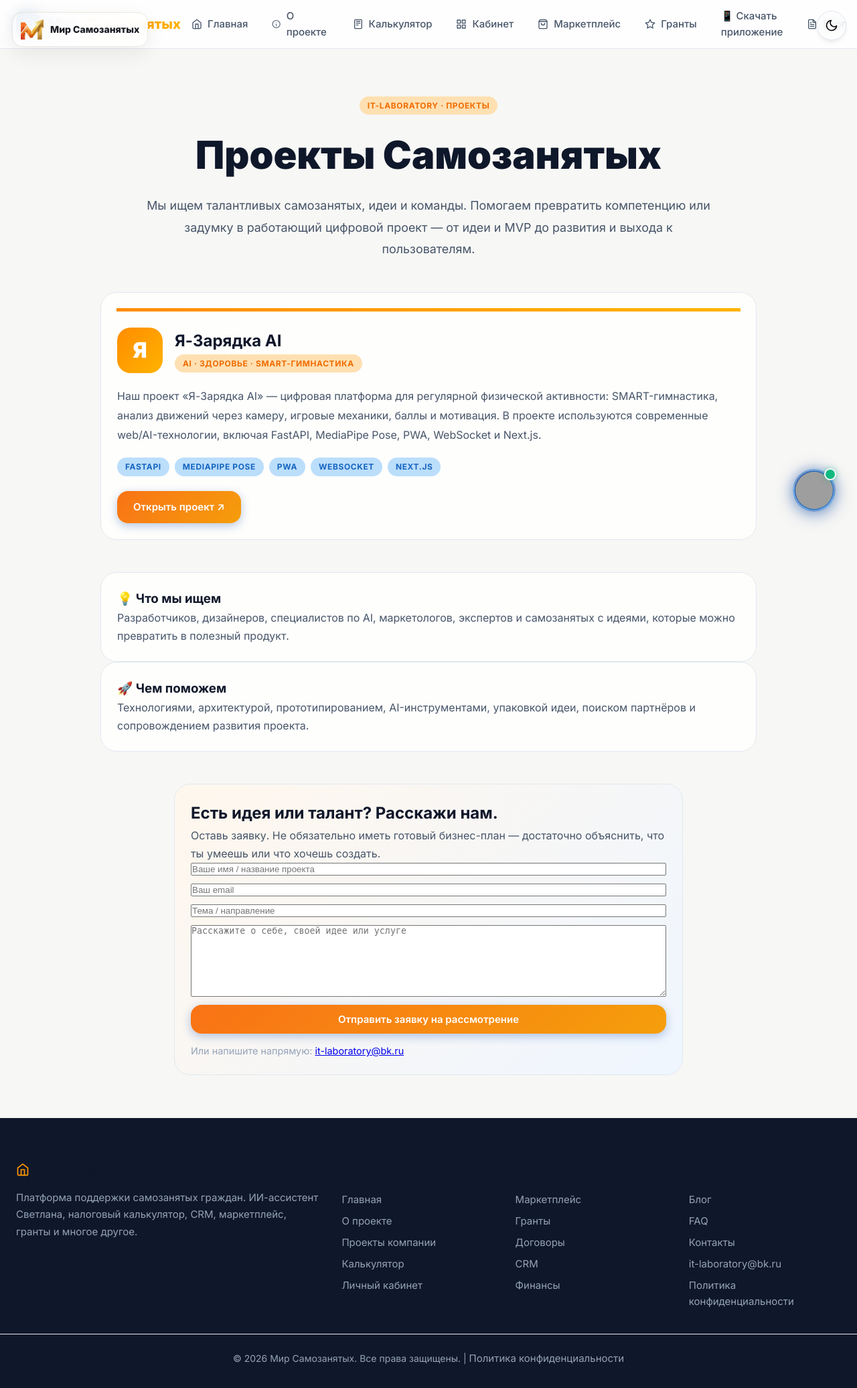
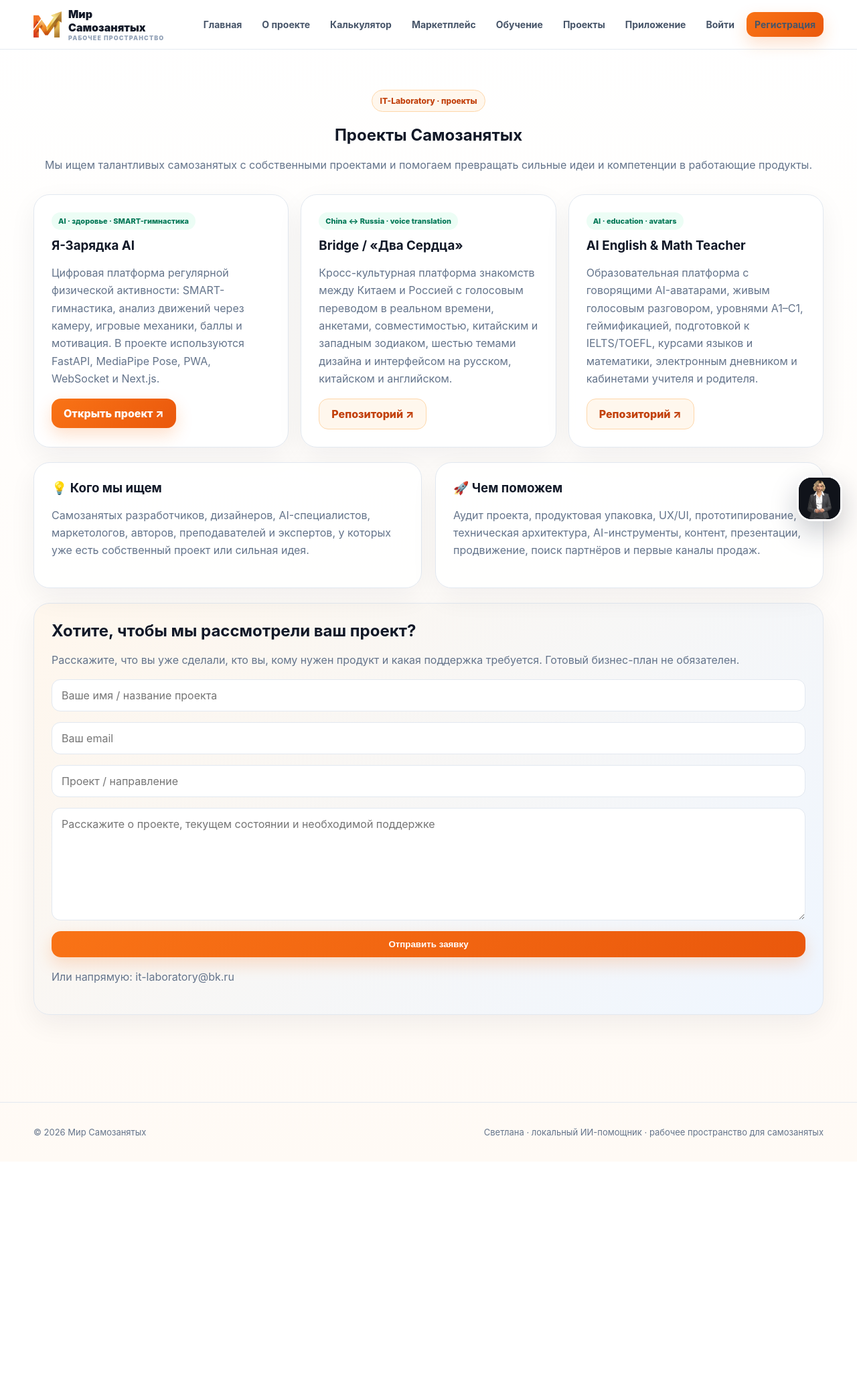
Before and after one commit to paulafanasyev/mir-samozanyatykh-, a Python web app: template src/templates/projects.html in a window 1280 px wide. Shown: the whole page at 67% size. After the commit the page ends 1698 px from the top, so only its background shows below. Run offline with Jinja, Linux system fonts and the light colour scheme; the template is opened without the code that fills it, so the values that code supplies are empty; grey boxes are pictures that could not be loaded.

Commit message:
feat(projects): add Bridge and AI Teacher projects

```diff
--- a/src/templates/projects.html
+++ b/src/templates/projects.html
@@ -1,11 +1,14 @@
-{% extends "base.html" %}
+{% extends "site_base.html" %}
 {% block title %}Проекты Самозанятых — Мир Самозанятых{% endblock %}
-{% block page %}projects{% endblock %}
 {% block content %}
-<div class="container" style="padding:var(--space-16) var(--space-6)">
-<section style="text-align:center;max-width:850px;margin:0 auto var(--space-12)"><span class="badge badge-accent">IT-Laboratory · проекты</span><h1 style="font-size:clamp(2.1rem,5vw,3.6rem);font-weight:850;margin:14px 0">Проекты Самозанятых</h1><p style="font-size:1.12rem;color:var(--text-secondary);line-height:1.8">Мы ищем талантливых самозанятых, идеи и команды. Помогаем превратить компетенцию или задумку в работающий цифровой проект — от идеи и MVP до развития и выхода к пользователям.</p></section>
-<div class="card card-accent" style="max-width:980px;margin:0 auto var(--space-12);position:relative;overflow:hidden"><div style="height:5px;background:linear-gradient(90deg,#ff8c00,#ffb300);margin:-1px -1px 24px"></div><div style="display:flex;gap:18px;align-items:center"><div style="width:68px;height:68px;border-radius:20px;background:linear-gradient(135deg,#ff8c00,#ffb300);display:flex;align-items:center;justify-content:center;color:#fff;font-size:2rem;font-weight:900">Я</div><div><h2 style="margin:0">Я-Зарядка AI</h2><span class="badge badge-accent">AI · здоровье · SMART-гимнастика</span></div></div><p style="color:var(--text-secondary);line-height:1.8;margin:20px 0">Наш проект «Я-Зарядка AI» — цифровая платформа для регулярной физической активности: SMART-гимнастика, анализ движений через камеру, игровые механики, баллы и мотивация. В проекте используются современные web/AI-технологии, включая FastAPI, MediaPipe Pose, PWA, WebSocket и Next.js.</p><div style="display:flex;gap:8px;flex-wrap:wrap;margin-bottom:22px"><span class="badge badge-primary">FastAPI</span><span class="badge badge-primary">MediaPipe Pose</span><span class="badge badge-primary">PWA</span><span class="badge badge-primary">WebSocket</span><span class="badge badge-primary">Next.js</span></div><a href="https://ya-zaryadka.ru" target="_blank" rel="noopener" class="btn btn-primary">Открыть проект ↗</a></div>
-<div class="grid-2" style="max-width:980px;margin:0 auto var(--space-12)"><article class="card"><h3>💡 Что мы ищем</h3><p style="color:var(--text-secondary);line-height:1.7">Разработчиков, дизайнеров, специалистов по AI, маркетологов, экспертов и самозанятых с идеями, которые можно превратить в полезный продукт.</p></article><article class="card"><h3>🚀 Чем поможем</h3><p style="color:var(--text-secondary);line-height:1.7">Технологиями, архитектурой, прототипированием, AI-инструментами, упаковкой идеи, поиском партнёров и сопровождением развития проекта.</p></article></div>
-<section class="card" style="max-width:760px;margin:0 auto;background:linear-gradient(135deg,#fff7ed,#eff6ff)"><h2>Есть идея или талант? Расскажи нам.</h2><p style="color:var(--text-secondary);line-height:1.7">Оставь заявку. Не обязательно иметь готовый бизнес-план — достаточно объяснить, что ты умеешь или что хочешь создать.</p><form action="mailto:it-laboratory@bk.ru" method="post" enctype="text/plain" style="display:grid;gap:12px"><input name="name" required placeholder="Ваше имя / название проекта" class="input"><input name="email" type="email" required placeholder="Ваш email" class="input"><input name="subject" placeholder="Тема / направление" class="input"><textarea name="message" required rows="7" placeholder="Расскажите о себе, своей идее или услуге" class="input"></textarea><button class="btn btn-primary" type="submit">Отправить заявку на рассмотрение</button></form><p style="margin:14px 0 0;color:var(--text-tertiary);font-size:.9rem">Или напишите напрямую: <a href="mailto:it-laboratory@bk.ru">it-laboratory@bk.ru</a></p></section>
-</div>
+<section class="section"><div class="container">
+  <div class="section-head"><span class="eyebrow">IT-Laboratory · проекты</span><h1>Проекты Самозанятых</h1><p>Мы ищем талантливых самозанятых с собственными проектами и помогаем превращать сильные идеи и компетенции в работающие продукты.</p></div>
+  <div class="cards">
+    <article class="card"><span class="pill">AI · здоровье · SMART-гимнастика</span><h3 style="margin-top:12px">Я-Зарядка AI</h3><p>Цифровая платформа регулярной физической активности: SMART-гимнастика, анализ движений через камеру, игровые механики, баллы и мотивация. В проекте используются FastAPI, MediaPipe Pose, PWA, WebSocket и Next.js.</p><a class="btn btn-primary" href="https://ya-zaryadka.ru" target="_blank" rel="noopener">Открыть проект ↗</a></article>
+    <article class="card"><span class="pill">China ↔ Russia · voice translation</span><h3 style="margin-top:12px">Bridge / «Два Сердца»</h3><p>Кросс-культурная платформа знакомств между Китаем и Россией с голосовым переводом в реальном времени, анкетами, совместимостью, китайским и западным зодиаком, шестью темами дизайна и интерфейсом на русском, китайском и английском.</p><a class="btn btn-soft" href="https://github.com/paulafanasyev/bridges" target="_blank" rel="noopener">Репозиторий ↗</a></article>
+    <article class="card"><span class="pill">AI · education · avatars</span><h3 style="margin-top:12px">AI English &amp; Math Teacher</h3><p>Образовательная платформа с говорящими AI-аватарами, живым голосовым разговором, уровнями A1–C1, геймификацией, подготовкой к IELTS/TOEFL, курсами языков и математики, электронным дневником и кабинетами учителя и родителя.</p><a class="btn btn-soft" href="https://github.com/paulafanasyev/ai-english-teacher" target="_blank" rel="noopener">Репозиторий ↗</a></article>
+  </div>
+  <div class="grid-2" style="margin-top:22px"><article class="card"><h3>💡 Кого мы ищем</h3><p>Самозанятых разработчиков, дизайнеров, AI-специалистов, маркетологов, авторов, преподавателей и экспертов, у которых уже есть собственный проект или сильная идея.</p></article><article class="card"><h3>🚀 Чем поможем</h3><p>Аудит проекта, продуктовая упаковка, UX/UI, прототипирование, техническая архитектура, AI-инструменты, контент, презентации, продвижение, поиск партнёров и первые каналы продаж.</p></article></div>
+  <section class="card" style="margin-top:22px;background:linear-gradient(135deg,#fff7ed,#eff6ff)"><h2>Хотите, чтобы мы рассмотрели ваш проект?</h2><p>Расскажите, что вы уже сделали, кто вы, кому нужен продукт и какая поддержка требуется. Готовый бизнес-план не обязателен.</p><form action="mailto:it-laboratory@bk.ru" method="post" enctype="text/plain" class="form"><input name="name" required placeholder="Ваше имя / название проекта"><input name="email" type="email" required placeholder="Ваш email"><input name="subject" placeholder="Проект / направление"><textarea name="message" required rows="7" placeholder="Расскажите о проекте, текущем состоянии и необходимой поддержке"></textarea><button class="btn btn-primary" type="submit">Отправить заявку</button></form><p style="color:#64748b">Или напрямую: <a href="mailto:it-laboratory@bk.ru">it-laboratory@bk.ru</a></p></section>
+</div></section>
 {% endblock %}
```
